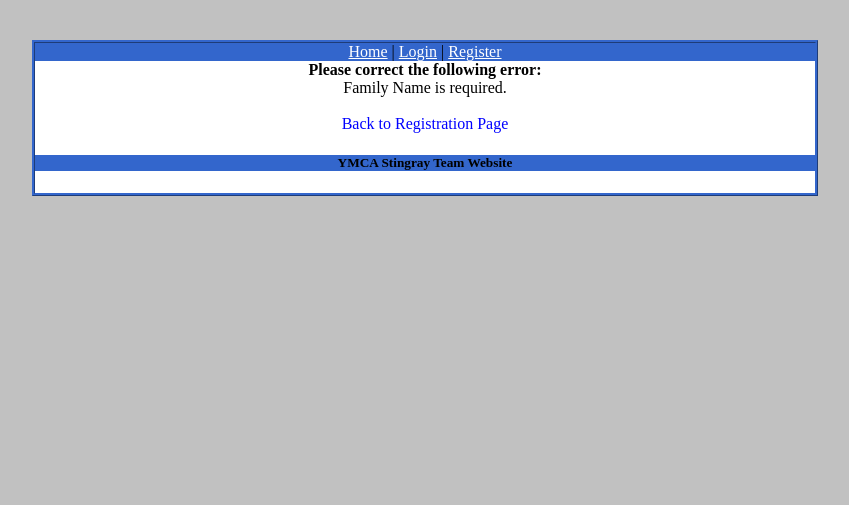
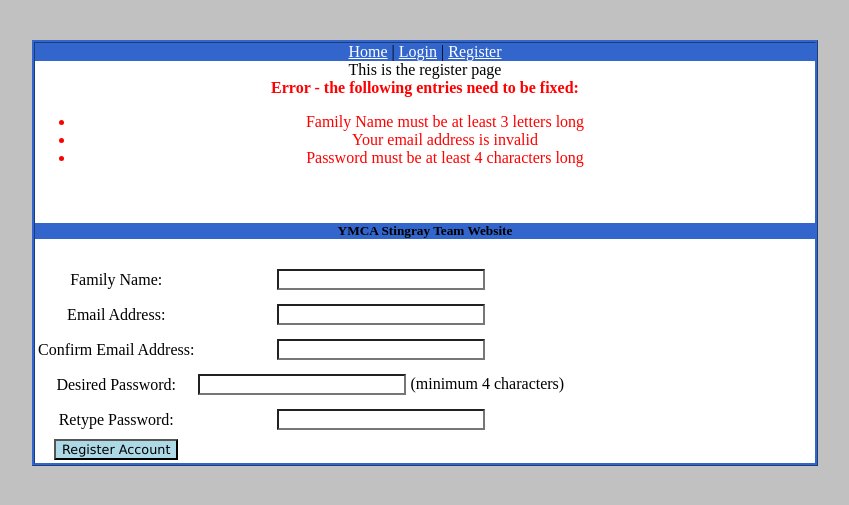
Before and after one commit to mmiller7/CPSC-430-YMCA-Polack, a PHP site: page /confirmRegister.php in a window 1280 px wide. Shown: the top 505 px of the page, without its empty margins (215-1064 px from the left). Run offline with PHP 8.4, Linux system fonts and the light colour scheme; data that the repository does not hold is empty.

Commit message:
Added form validation Somebody needs to fix the css in register.php because after adding the error message and password length requirement it's all messed up.

```diff
--- a/project/confirmRegister.php
+++ b/project/confirmRegister.php
@@ -1,4 +1,33 @@
 <?php session_start(); ?>
+
+<?php
+//Input validation
+//This MUST come before everything, including the header!
+$errorMessage="";
+if(strlen(trim($_POST['familyName'])) < 3)
+	$errorMessage=$errorMessage.'<li>Family Name must be at least 3 letters long</li>'."\n";
+
+if(!preg_match('/..*@..*\...*/i',$_POST['emailAddress'])) //checks for x@x.x where x is at least 1 character
+	$errorMessage=$errorMessage.'<li>Your email address is invalid</li>'."\n";
+
+if($_POST['emailAddress'] != $_POST['confirmEmail'])
+	$errorMessage=$errorMessage.'<li>Confirmation email does not match</li>'."\n";
+
+if(strlen(trim($_POST['password'])) < 4)
+	$errorMessage=$errorMessage.'<li>Password must be at least 4 characters long</li>'."\n";
+
+if($_POST['password']!=$_POST['confirmPassword'])
+	$errorMessage=$errorMessage.'<li>Confirmation password does not match</li>'."\n";
+
+if(strlen(trim($errorMessage)) > 0)
+{
+	include("register.php");
+	exit(0);
+}
+//End input validation
+?>
+
+
 <!DOCTYPE html PUBLIC "-//W3C//DTD XHTML 1.0 Transitional//EN"
   "http://www.w3.org/TR/xhtml1/DTD/xhtml1-transitional.dtd">
   <?php
--- a/project/register.php
+++ b/project/register.php
@@ -11,37 +11,44 @@
 			<?php include("header.php"); ?>
 			<?php echo 'This is the register page'; ?>
 
+			<?php
+			if(isset($errorMessage))
+			{
+				echo '<br><font color="red"><b>Error - the following entries need to be fixed:</b><ul>',$errorMessage,'</ul></font><br>',"\n";
+			}
+			?>
+
 			<form method ="post" action="confirmRegister.php">
 			<table>
 			<tr>
 			<td>Family Name:</td>
 			<td>
-			<input type="text" name="familyName" value="" maxlength="20" />
+			<input type="text" name="familyName" value="<?php echo $_POST['familyName'] ?>" maxlength="20" />
 			</td>
 			</tr>
 			<tr>
 			<td>Email Address:</td>
 			<td>
-			<input type="text" name="emailAddress" value="" maxLength="50"/>
+			<input type="text" name="emailAddress" value="<?php echo $_POST['emailAddress'] ?>" maxLength="50"/>
 			</td>
 			</tr>
 			<tr>
 			<td>Confirm Email Address:</td>
 			<td>
-			<input type="text" name="confirmEmail" value="" maxLength="50"/>
+			<input type="text" name="confirmEmail" value="<?php echo $_POST['confirmEmail'] ?>" maxLength="50"/>
 			</td>
 			</tr>
 			<tr>
 			<td>Desired Password:</td>
 			<td>
-			<input type="text" name="password" value="" maxLength="20"/>
+			<input type="password" name="password" maxLength="20"/> (minimum 4 characters)
 			</td>
 			</tr>
 
 			<tr>
 			<td>Retype Password:</td>
 			<td>
-			<input type="text" name="confirmPassword" value="" maxLength="20"/>
+			<input type="password" name="confirmPassword" maxLength="20"/>
 			</td>
 			</tr>
 
```
